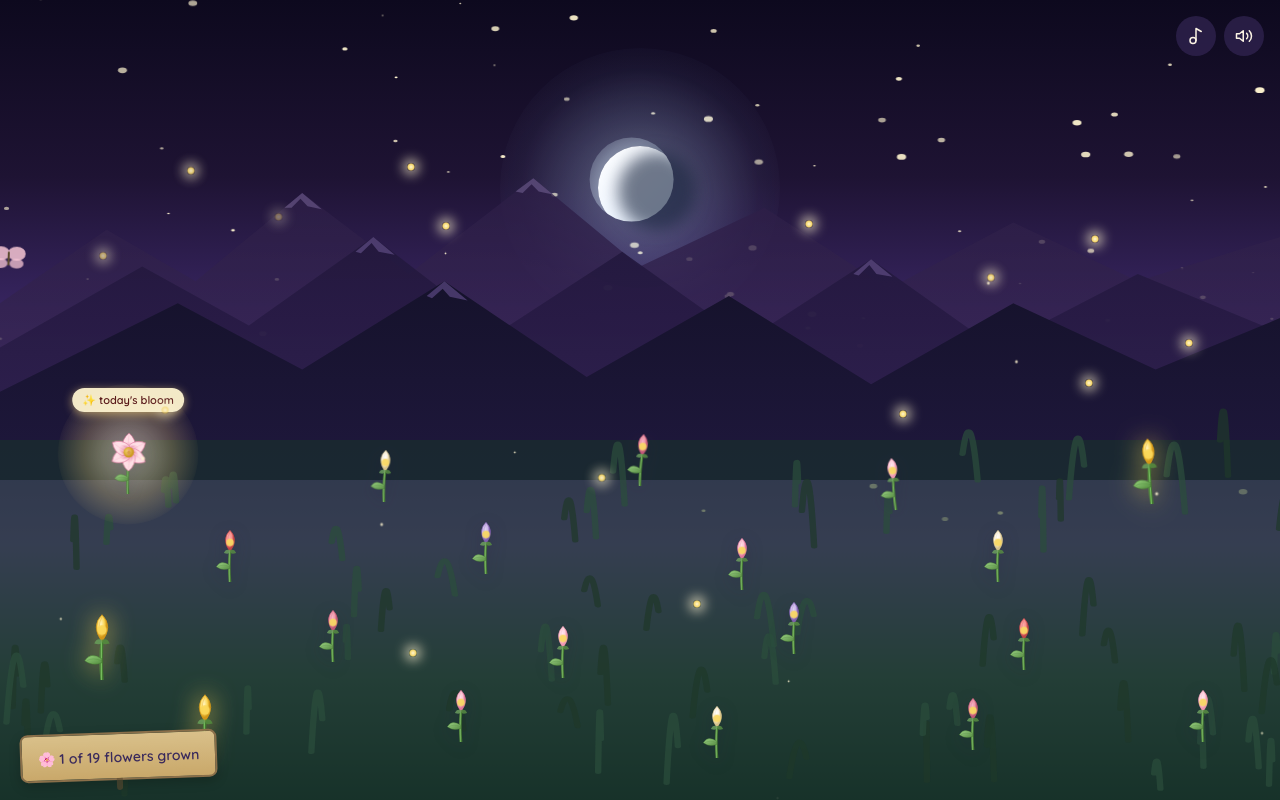
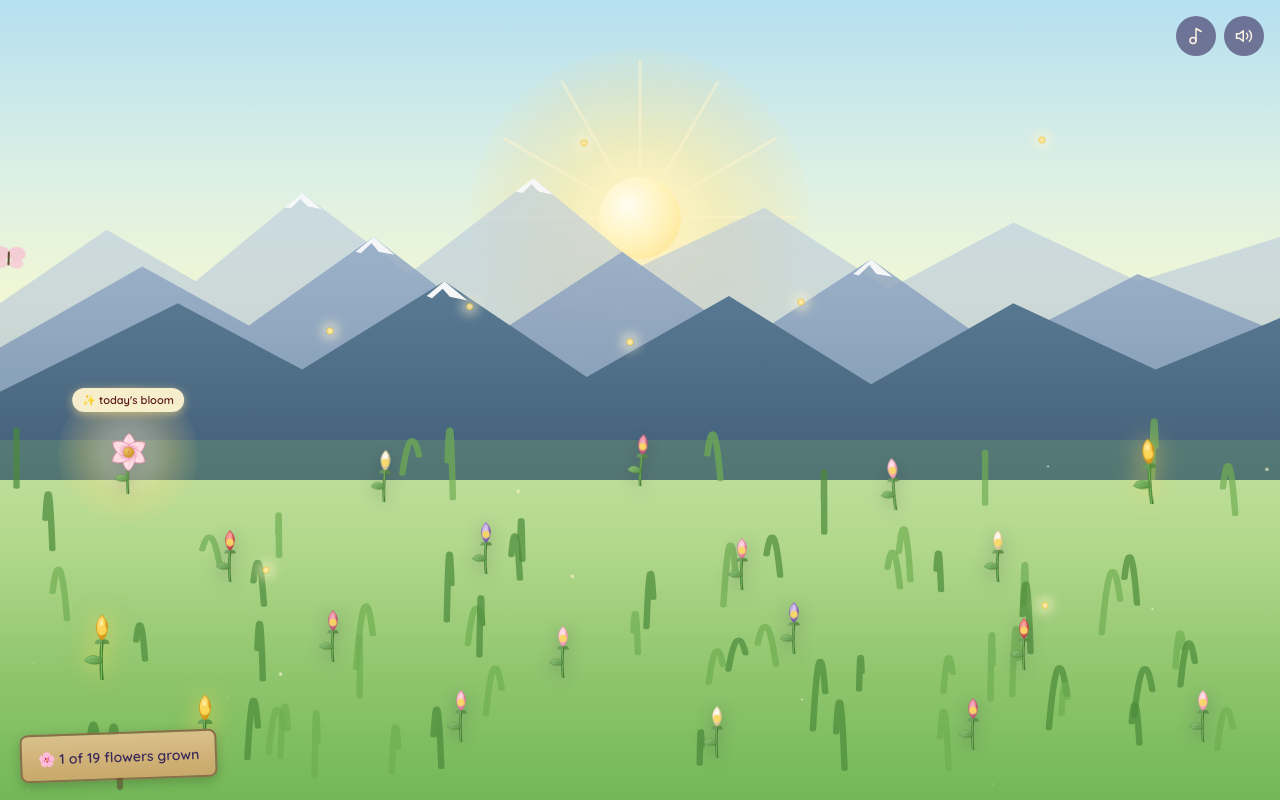
Before and after one commit to simplyveronica20-wq/Garden_for_you, a React (Vite) app: page / in a window 1280 px wide. Both pictures are taken after a click on the button "Open the Gate". Built offline with nearby package versions, Linux system fonts and the light colour scheme; a web font is replaced by a local one.

Commit message:
Change fairy tale UI back to a bright morning/daytime theme

```diff
--- a/src/garden/Garden.tsx
+++ b/src/garden/Garden.tsx
@@ -100,27 +100,24 @@ export function Garden({ state, audio }: GardenProps) {
       className="relative min-h-screen w-full overflow-hidden"
       style={{
         background:
-          'linear-gradient(180deg, #0d091e 0%, #1e1333 22%, #36245e 38%, #4f3b7b 52%, #63508d 68%, #36504a 85%, #18332a 100%)',
+          'linear-gradient(180deg, #b5dff0 0%, #dcf0e5 22%, #f2f7d4 38%, #dff2bc 52%, #c3e39b 68%, #93c970 85%, #6eb855 100%)',
       }}
     >
-      {/* magical starry sky */}
-      <Stars />
+      {/* glowing morning sun */}
+      <Sun />
 
-      {/* glowing moon */}
-      <Moon />
-
-      {/* layered mountains in twilight */}
+      {/* hazy morning mountains */}
       <Mountains />
 
-      {/* dark enchanted grass field */}
+      {/* vibrant dew-kissed grass field */}
       <GrassField />
 
       {/* butterflies */}
       <Butterfly color="#f6c6d4" delay={0} />
       <Butterfly color="#f5d76e" delay={9} />
 
-      {/* enchanting fireflies everywhere */}
-      <Fireflies count={15} onClick={handleFirefly} />
+      {/* enchanting fireflies (they stay even in morning for magic!) */}
+      <Fireflies count={8} onClick={handleFirefly} />
 
       {/* garden bed — flowers positioned absolutely */}
       <div className="absolute inset-0 z-10">
@@ -302,76 +299,50 @@ function GardenSign({ count, total }: { count: number; total: number }) {
   );
 }
 
-// ---------- Stars ----------
-function Stars() {
-  const stars = useMemo(
-    () =>
-      Array.from({ length: 100 }).map(() => ({
-        x: Math.random() * 100,
-        y: Math.random() * 65,
-        s: 0.5 + Math.random() * 2,
-        delay: Math.random() * 4,
-      })),
-    [],
-  );
-
-  return (
-    <svg viewBox="0 0 100 100" className="absolute inset-0 w-full h-full pointer-events-none" preserveAspectRatio="none">
-      {stars.map((s, i) => (
-        <circle
-          key={i}
-          cx={`${s.x}%`}
-          cy={`${s.y}%`}
-          r={s.s * 0.15}
-          fill="#fff5d0"
-          style={{
-            animation: `breathe 3s ease-in-out infinite ${s.delay}s`,
-            opacity: 0.6 + Math.random() * 0.4,
-          }}
-        />
-      ))}
-    </svg>
-  );
-}
-
-// ---------- Moon ----------
-function Moon() {
+// ---------- Sun ----------
+function Sun() {
   return (
     <div
       className="absolute pointer-events-none"
-      style={{ top: '6%', left: '50%', transform: 'translateX(-50%)', width: 280, height: 280 }}
+      style={{ top: '6%', left: '50%', transform: 'translateX(-50%)', width: 340, height: 340 }}
     >
-      {/* ethereal moon glow */}
+      {/* soft radiant glow */}
       <div
         className="absolute inset-0 rounded-full"
         style={{
           background:
-            'radial-gradient(circle, rgba(200,230,255,0.4) 0%, rgba(180,210,255,0.2) 35%, rgba(160,190,255,0.05) 60%, rgba(160,190,255,0) 80%)',
+            'radial-gradient(circle, rgba(255,250,220,0.95) 0%, rgba(255,235,160,0.55) 30%, rgba(255,220,130,0.22) 55%, rgba(255,220,130,0) 75%)',
         }}
       />
-      {/* crescent moon */}
+      {/* sun rays */}
+      <svg viewBox="0 0 340 340" className="absolute inset-0" style={{ animation: 'breathe 6s ease-in-out infinite' }}>
+        {Array.from({ length: 12 }).map((_, i) => {
+          const angle = (360 / 12) * i;
+          return (
+            <line
+              key={i}
+              x1="170"
+              y1="170"
+              x2="170"
+              y2="18"
+              stroke="rgba(255,245,208,0.5)"
+              strokeWidth="3"
+              strokeLinecap="round"
+              transform={`rotate(${angle} 170 170)`}
+            />
+          );
+        })}
+      </svg>
+      {/* sun core */}
       <div
         className="absolute rounded-full"
         style={{
-          top: '35%',
-          left: '35%',
-          width: '30%',
-          height: '30%',
-          background: 'linear-gradient(135deg, #ffffff 0%, #e0edff 100%)',
-          boxShadow: '0 0 40px 10px rgba(220,240,255,0.6)',
-          clipPath: 'circle(50% at 40% 40%)',
-        }}
-      />
-      {/* moon craters/shadow */}
-      <div
-        className="absolute rounded-full"
-        style={{
-          top: '37%',
-          left: '42%',
-          width: '28%',
-          height: '28%',
-          background: 'rgba(24,35,60,0.6)',
-          filter: 'blur(8px)',
+          top: '38%',
+          left: '38%',
+          width: '24%',
+          height: '24%',
+          background: 'radial-gradient(circle at 35% 35%, #fffdf0 0%, #fff2b8 55%, #ffdf87 100%)',
+          boxShadow: '0 0 40px 14px rgba(255,240,180,0.7)',
         }}
       />
     </div>
@@ -389,16 +360,16 @@ function Mountains() {
     >
       <defs>
         <linearGradient id="mtn-back" x1="0" y1="0" x2="0" y2="1">
-          <stop offset="0%" stopColor="#2c1e45" />
-          <stop offset="100%" stopColor="#3d2a5c" />
+          <stop offset="0%" stopColor="#b9c9e0" />
+          <stop offset="100%" stopColor="#9fb3d1" />
         </linearGradient>
         <linearGradient id="mtn-mid" x1="0" y1="0" x2="0" y2="1">
-          <stop offset="0%" stopColor="#22183c" />
-          <stop offset="100%" stopColor="#302052" />
+          <stop offset="0%" stopColor="#8fa6c4" />
+          <stop offset="100%" stopColor="#6f89ac" />
         </linearGradient>
         <linearGradient id="mtn-front" x1="0" y1="0" x2="0" y2="1">
-          <stop offset="0%" stopColor="#15122b" />
-          <stop offset="100%" stopColor="#1f183d" />
+          <stop offset="0%" stopColor="#5a7a94" />
+          <stop offset="100%" stopColor="#425f78" />
         </linearGradient>
       </defs>
 
@@ -406,25 +377,25 @@ function Mountains() {
       <path
         d="M0 260 L120 160 L220 230 L340 110 L460 220 L600 90 L720 210 L860 130 L1000 240 L1140 150 L1280 230 L1440 170 V500 H0 Z"
         fill="url(#mtn-back)"
-        opacity="0.8"
+        opacity="0.55"
       />
       {/* snow caps, back range */}
       <path
         d="M320 130 L340 110 L362 132 L346 128 L338 118 L328 130 Z M580 108 L600 90 L622 112 L606 108 L598 98 L588 110 Z"
-        fill="#917db3"
-        opacity="0.4"
+        fill="#fdfdfd"
+        opacity="0.85"
       />
 
       {/* mid range */}
       <path
         d="M0 320 L160 210 L280 290 L420 170 L560 300 L700 190 L840 310 L980 200 L1120 320 L1280 220 L1440 300 V500 H0 Z"
         fill="url(#mtn-mid)"
-        opacity="0.9"
+        opacity="0.8"
       />
       <path
         d="M400 190 L420 170 L444 194 L426 190 L418 178 L406 192 Z M960 220 L980 200 L1004 224 L986 220 L978 208 L966 222 Z"
-        fill="#77619e"
-        opacity="0.5"
+        fill="#fdfdfd"
+        opacity="0.9"
       />
 
       {/* front range, most saturated */}
@@ -434,8 +405,8 @@ function Mountains() {
       />
       <path
         d="M480 250 L500 230 L526 256 L506 251 L498 240 L486 253 Z"
-        fill="#66508f"
-        opacity="0.6"
+        fill="#fdfdfd"
+        opacity="0.95"
       />
     </svg>
   );
@@ -450,7 +421,7 @@ function GrassField() {
         y: 58 + Math.random() * 40,
         h: 10 + Math.random() * 16,
         tilt: -12 + Math.random() * 24,
-        shade: Math.random() > 0.5 ? '#1f382a' : '#2b4d3c',
+        shade: Math.random() > 0.5 ? '#4a8a3a' : '#6fae52',
       })),
     [],
   );
@@ -462,7 +433,7 @@ function GrassField() {
       preserveAspectRatio="none"
     >
       {/* soft ground shading so the grass has some depth */}
-      <rect x="0" y="55" width="100" height="45" fill="#18332a" opacity="0.6" />
+      <rect x="0" y="55" width="100" height="45" fill="#7fb85f" opacity="0.25" />
       {blades.map((b, i) => (
         <path
           key={i}
```
Also changed, not shown: src/garden/MessageCard.tsx (+25 -25 lines).
